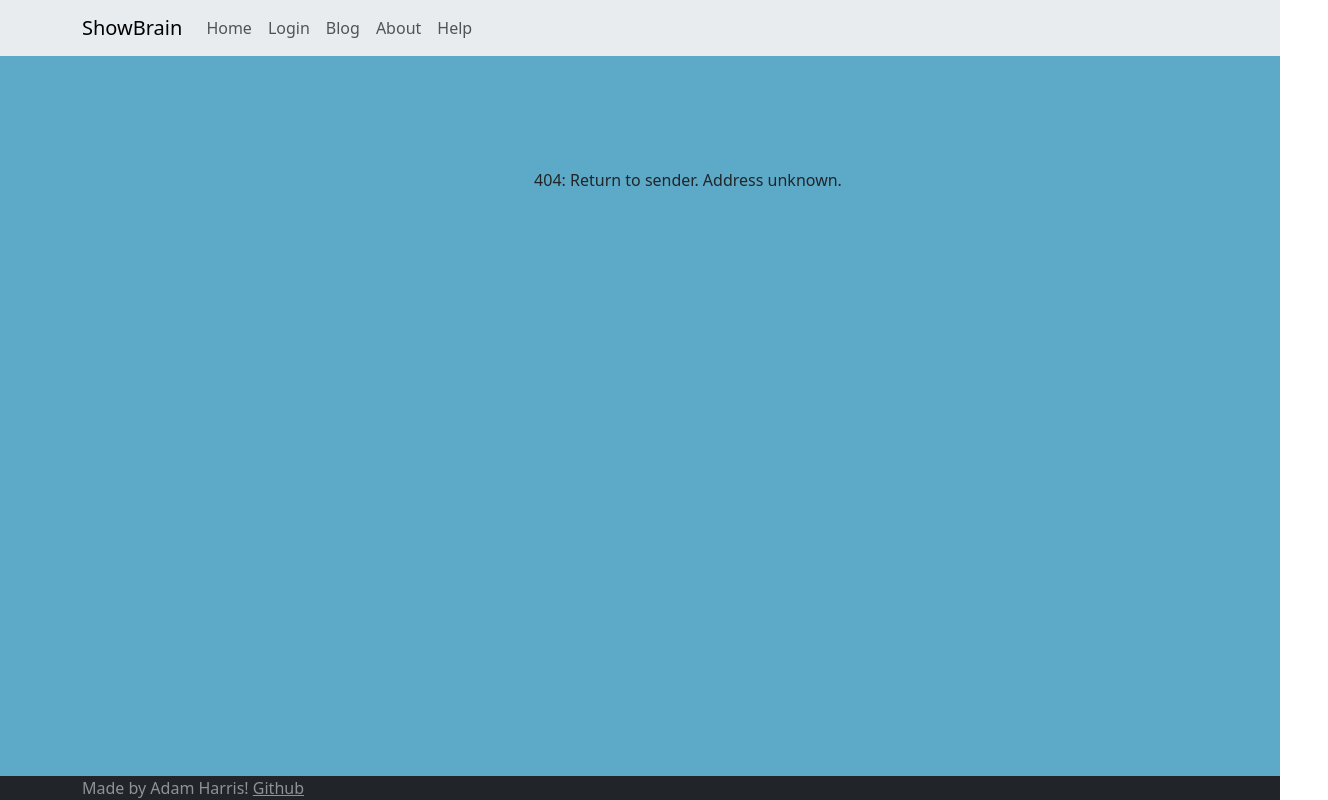
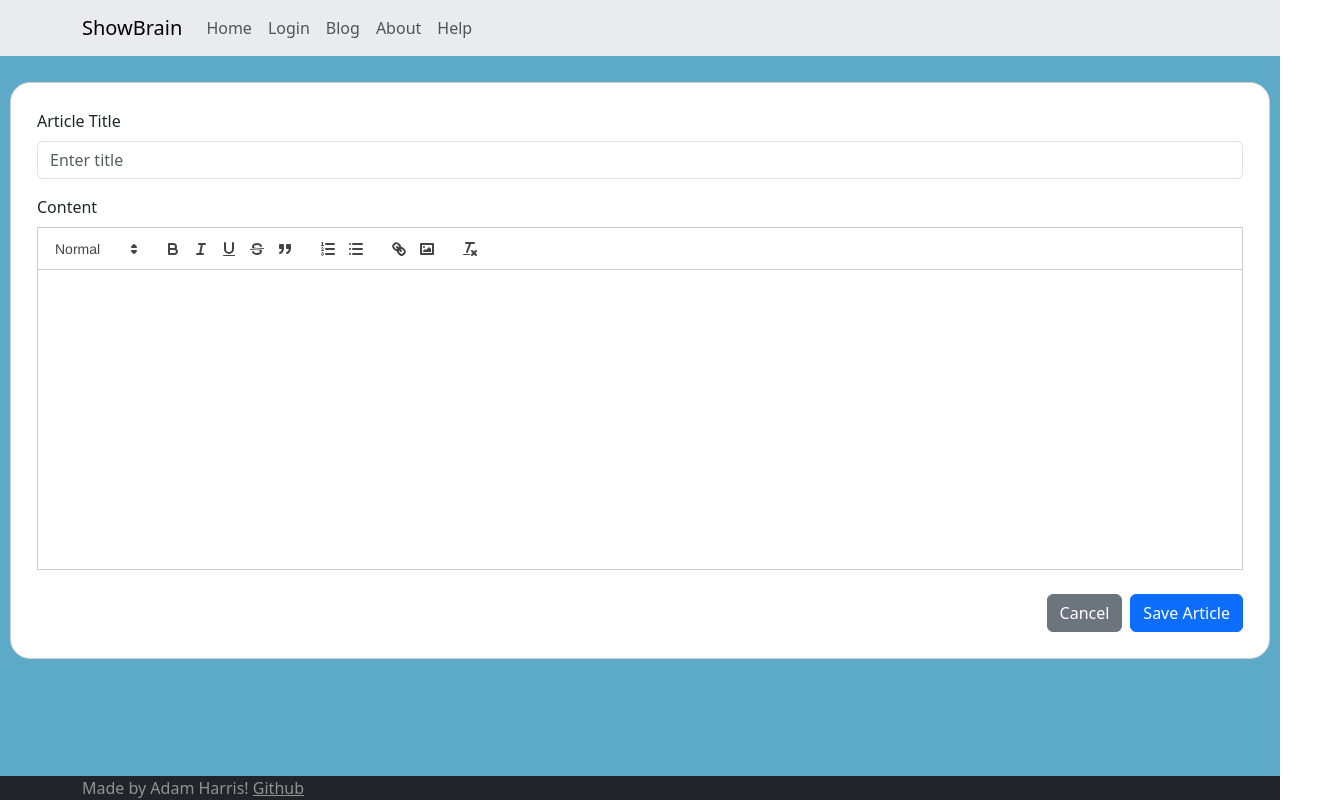
Before and after one commit to adammharris/startup, a React (Vite) app: page /new-article in a window 1280 px wide. Before the commit this address had no page. Shown: the whole page, 1328 px wide, since content can reach past the window. Built offline with nearby package versions, Linux system fonts and the light colour scheme.

Commit message:
Added a basic Quill editor

```diff
--- a/package.json
+++ b/package.json
@@ -12,6 +12,7 @@
   "dependencies": {
     "bcryptjs": "^3.0.2",
     "bootstrap": "^5.3.3",
+    "quill": "^2.0.3",
     "react": "^19.0.0",
     "react-bootstrap": "^2.10.9",
     "react-dom": "^19.0.0",
--- a/src/app.jsx
+++ b/src/app.jsx
@@ -9,6 +9,7 @@ import About from './about/About';
 import Help from './help/Help';
 import Footer from './navigation/Footer';
 import Dashboard from './dashboard/Dashboard';
+import ArticleEditor from './editor/ArticleEditor';
 
 function NotFound() {
   return (
@@ -32,6 +33,7 @@ function App() {
             <Route path="/help" element={<Help />} />
             <Route path="*" element={<NotFound />} />
             <Route path="/dashboard" element={<Dashboard />} />
+            <Route path="/new-article" element={<ArticleEditor />} />
           </Routes>
         </div>
         <Footer />
--- a/src/dashboard/Dashboard.jsx
+++ b/src/dashboard/Dashboard.jsx
@@ -5,19 +5,11 @@ import Button from 'react-bootstrap/Button';
 import { useNavigate } from 'react-router-dom';
 import { Row, Col } from 'react-bootstrap';
 import Article from './Article';
+import Modal from 'react-bootstrap/Modal';
 
 function Dashboard() {
     const username = localStorage.getItem('username')
     const navigate = useNavigate();
-
-    const [expandedArticles, setExpandedArticles] = useState({});
-
-    function toggleArticleExpand(id) {
-        setExpandedArticles(prev => ({
-            ...prev,
-            [id]: !prev[id]
-        }));
-    }
 
     // Sample articles data (in a real app, this would come from an API or state)
     const [articles] = useState([
@@ -51,15 +43,32 @@ function Dashboard() {
         }
     ]);
 
+
+
     function logout() {
         localStorage.removeItem('username');
         localStorage.removeItem('password');
-        //window.location.reload();
         navigate('/');
     }
 
     return (
         <Container className="text-dark p-5" >
+            <Modal>
+                <Modal.Header>
+                    <Modal.Title>New Entry</Modal.Title>
+                </Modal.Header>
+                <Modal.Body>
+                    <p>Coming soon!</p>
+                </Modal.Body>
+                <Modal.Footer>
+                    <Button variant="secondary">
+                        Close
+                    </Button>
+                    <Button variant="primary">
+                        Save Entry
+                    </Button>
+                </Modal.Footer>
+            </Modal>
             <Row>
                 <Col>
                     <Card className="p-4">
@@ -67,7 +76,11 @@ function Dashboard() {
                         <hr/>
                         <p>Here is your ShowBrain page!</p>
                         <div className="d-flex justify-content-end">
-                            <Button variant="outline-primary" size="sm">
+                            <Button
+                                variant="outline-primary"
+                                size="sm"
+
+                            >
                                 + New Entry
                             </Button>
                         </div>
--- /dev/null
+++ b/src/editor/ArticleEditor.jsx
@@ -0,0 +1,83 @@
+import { useState } from 'react';
+import Card from 'react-bootstrap/Card';
+import Form from 'react-bootstrap/Form';
+import Button from 'react-bootstrap/Button';
+import PlainQuillEditor from './PlainQuillEditor';
+
+export default function ArticleEditor({ article = {}, onSave, onCancel }) {
+  const [title, setTitle] = useState(article.title || '');
+  const [content, setContent] = useState(article.content || '');
+
+  // Add these module and format configurations
+  const modules = {
+    toolbar: [
+      [{ 'header': [1, 2, false] }],
+      ['bold', 'italic', 'underline', 'strike', 'blockquote'],
+      [{'list': 'ordered'}, {'list': 'bullet'}],
+      ['link', 'image'],
+      ['clean']
+    ],
+  };
+
+  const formats = [
+    'header',
+    'bold', 'italic', 'underline', 'strike', 'blockquote',
+    'list', 'bullet',
+    'link', 'image'
+  ];
+
+  const handleSubmit = (e) => {
+    e.preventDefault();
+    const newArticle = {
+      ...article,
+      title,
+      content,
+      date: new Date().toLocaleDateString('en-US', {
+        year: 'numeric',
+        month: 'short',
+        day: 'numeric'
+      })
+    };
+    onSave(newArticle);
+  };
+
+  return (
+    <Card className="editor-card">
+      <Card.Body>
+        <Form onSubmit={handleSubmit}>
+          <Form.Group className="mb-3">
+            <Form.Label>Article Title</Form.Label>
+            <Form.Control
+              type="text"
+              value={title}
+              onChange={(e) => setTitle(e.target.value)}
+              placeholder="Enter title"
+              required
+            />
+          </Form.Group>
+
+          <Form.Group className="mb-3">
+            <Form.Label>Content</Form.Label>
+            <PlainQuillEditor
+              value={content}
+              onChange={setContent}
+              modules={modules}
+              formats={formats}
+              placeholder="Write your article..."
+              style={{ height: '300px', marginBottom: '50px' }}
+            />
+          </Form.Group>
+
+          <div className="d-flex justify-content-end gap-2 mt-4">
+            <Button variant="secondary" onClick={onCancel}>
+              Cancel
+            </Button>
+            <Button variant="primary" type="submit">
+              Save Article
+            </Button>
+          </div>
+        </Form>
+      </Card.Body>
+    </Card>
+  );
+}
--- /dev/null
+++ b/src/editor/PlainQuillEditor.jsx
@@ -0,0 +1,47 @@
+import { useEffect, useRef } from 'react';
+import Quill from 'quill';
+import 'quill/dist/quill.snow.css';
+
+function PlainQuillEditor({ value, onChange }) {
+  const editorRef = useRef(null);
+  const quillRef = useRef(null);
+
+  useEffect(() => {
+    if (editorRef.current && !quillRef.current) {
+      const quill = new Quill(editorRef.current, {
+        theme: 'snow',
+        modules: {
+          toolbar: [
+            [{ 'header': [1, 2, false] }],
+            ['bold', 'italic', 'underline', 'strike', 'blockquote'],
+            [{'list': 'ordered'}, {'list': 'bullet'}],
+            ['link', 'image'],
+            ['clean']
+          ],
+        }
+      });
+
+      quill.on('text-change', () => {
+        const content = quill.root.innerHTML;
+        onChange(content);
+      });
+
+      quillRef.current = quill;
+    }
+
+    // Set initial content
+    if (quillRef.current && value !== undefined) {
+      if (quillRef.current.root.innerHTML !== value) {
+        quillRef.current.root.innerHTML = value;
+      }
+    }
+  }, [value]);
+
+  return (
+    <div>
+      <div ref={editorRef} style={{ height: '300px' }}></div>
+    </div>
+  );
+}
+
+export default PlainQuillEditor;
```
Also changed, not shown: 1 other file (tests, documents, lock files or other folders).
